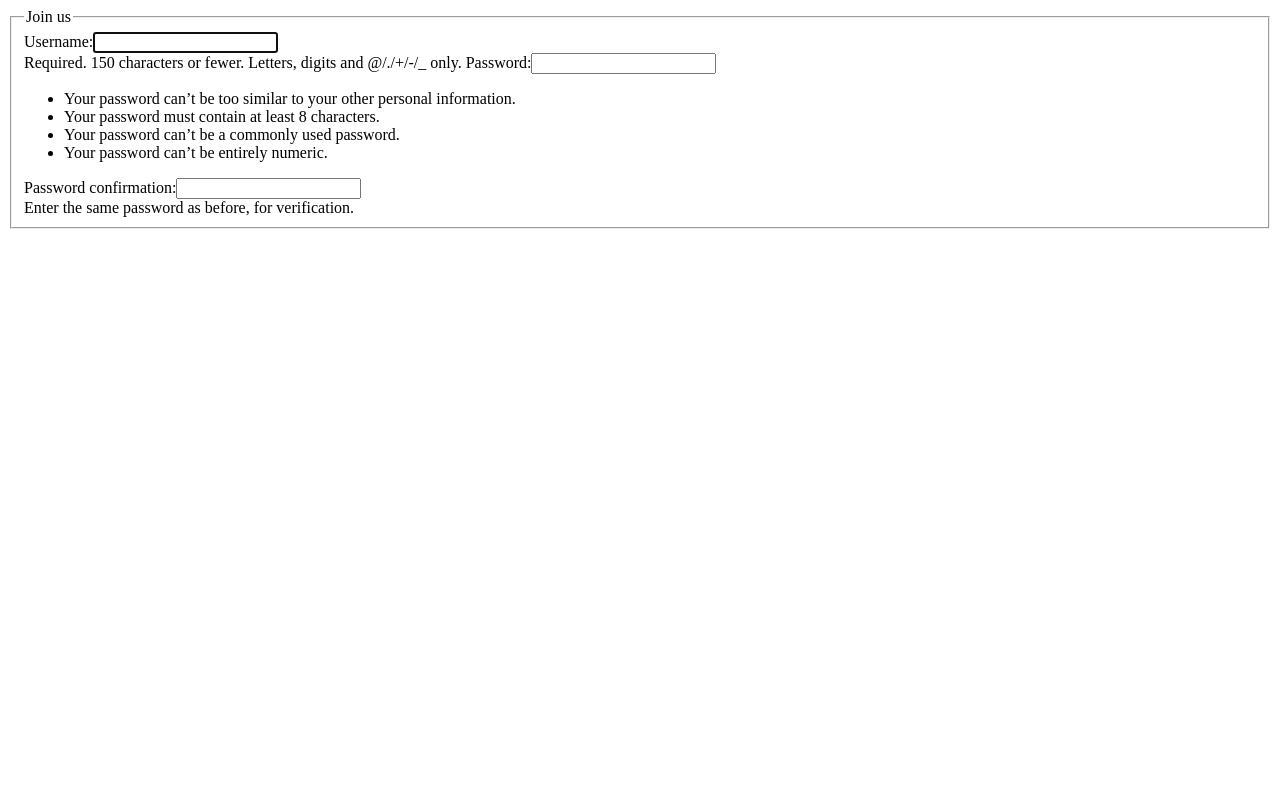
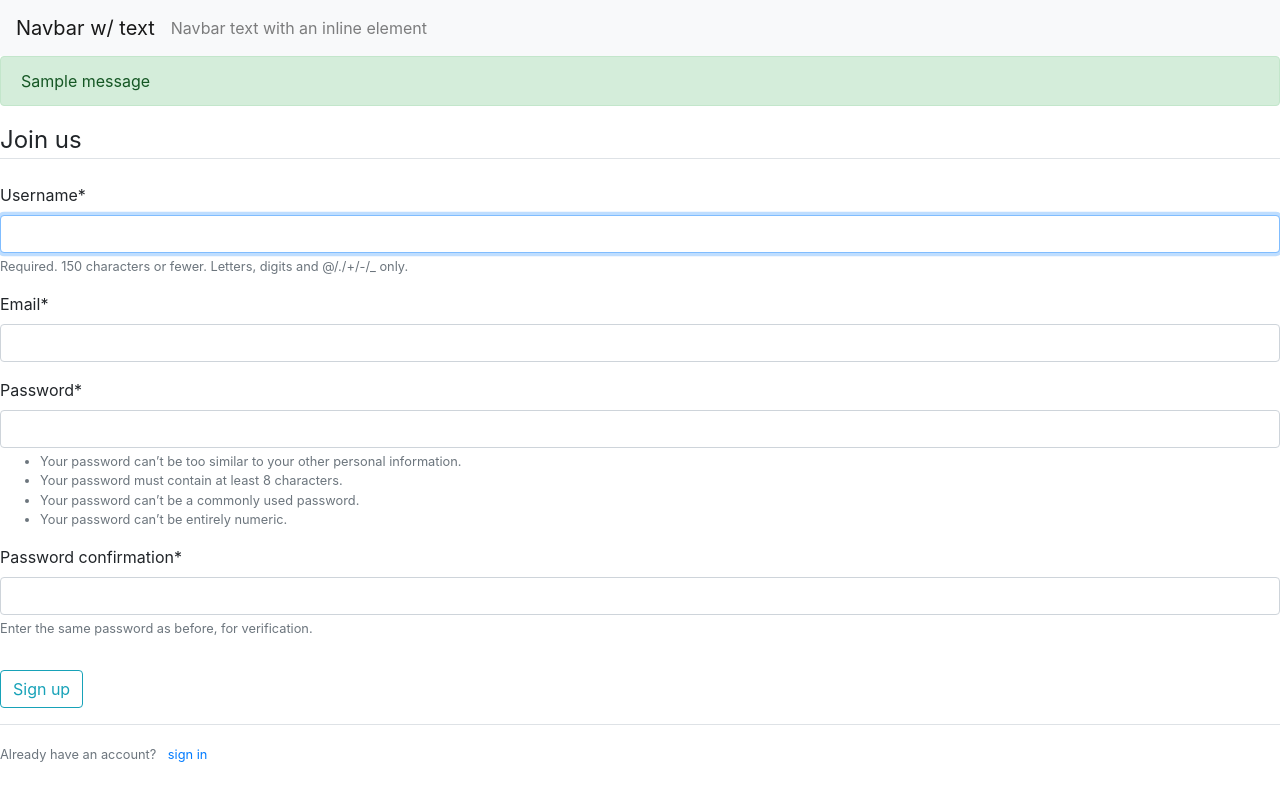
Before and after one commit to PierreKimbanziR/newsread, a Django app: page /register/ in a window 1280 px wide. Run offline with Django 3.2, Linux system fonts and the light colour scheme; one stand-in notice (Sample message) is shown; some libraries are stand-ins or nearby versions.

Commit message:
add some style to register form

```diff
--- a/App/settings.py
+++ b/App/settings.py
@@ -38,7 +38,8 @@ INSTALLED_APPS = [
     'django.contrib.messages',
     'django.contrib.staticfiles',
     'newspages',
-    'users'
+    'users',
+    'crispy_forms'
 ]
 
 MIDDLEWARE = [
@@ -120,3 +121,5 @@ USE_TZ = True
 # https://docs.djangoproject.com/en/3.1/howto/static-files/
 
 STATIC_URL = '/static/'
+
+CRISPY_TEMPLATE_PACK = 'bootstrap4'
--- a/newspages/templates/newspages/base.html
+++ b/newspages/templates/newspages/base.html
@@ -10,9 +10,10 @@
 <body>
 <h1>The lastest news</h1>
 
+
 {% for new, d, i, lt in news_list%}
 
-<div class="card" style="width: 18rem;">
+<div class="card" style="width: 18rem;" mx>
   <img src="{{i}}" class="card-img-top" alt="">
   <div class="card-body">
     <h5 class="card-title">{{new}}</h5>
--- /dev/null
+++ b/users/forms.py
@@ -0,0 +1,11 @@
+from django import forms
+from django.contrib.auth.models import User
+from django.contrib.auth.forms import UserCreationForm
+
+class UserRegisterFrom(UserCreationForm):
+
+    email = forms.EmailField(required=True)
+
+    class Meta:
+        model = User
+        fields = ["username", "email", "password1", "password2"]
--- a/users/templates/users/register.html
+++ b/users/templates/users/register.html
@@ -2,18 +2,48 @@
 <html lang="en">
 <head>
     <meta charset="UTF-8">
+    <link rel="stylesheet" href="https://stackpath.bootstrapcdn.com/bootstrap/4.5.2/css/bootstrap.min.css" integrity="sha384-JcKb8q3iqJ61gNV9KGb8thSsNjpSL0n8PARn9HuZOnIxN0hoP+VmmDGMN5t9UJ0Z" crossorigin="anonymous">
+
     <meta name="viewport" content="width=device-width, initial-scale=1.0">
-    <title>Document</title>
+    <title>Register</title>
 </head>
 <body>
+    <nav class="navbar navbar-expand-lg navbar-light bg-light">
+        <a class="navbar-brand" href="#">Navbar w/ text</a>
+        <button class="navbar-toggler" type="button" data-toggle="collapse" data-target="#navbarText" aria-controls="navbarText" aria-expanded="false" aria-label="Toggle navigation">
+          <span class="navbar-toggler-icon"></span>
+        </button>
+        <div class="collapse navbar-collapse" id="navbarText">
+          <span class="navbar-text">
+            Navbar text with an inline element
+          </span>
+        </div>
+      </nav>
+      {%  if messages %}
+      {% for message in messages %}
+      <div class="alert alert-{{message.tags}}">
+          {{message}}
+      </div>
+      {% endfor %}
+      {% endif %}
+      {% load crispy_forms_tags %}
     <div class="content-section">
         <form method="POST">
             {% csrf_token %}
             <fieldset class="form-group">
                 <legend class="border-bottom mb-4">Join us</legend>
-                {{form}}
+                {{ form|crispy }}
             </fieldset>
+            <div class="form-group">
+                <button class="btn btn-outline-info" type="submit">Sign up</button>
+            </div>
         </form>
+        <div class="border-top pt-3">
+            <small  class="text-muted">Already have an account? <a class="ml-2" href="#">sign in</a></small>
+        </div>
     </div>
+    <script src="https://code.jquery.com/jquery-3.5.1.slim.min.js" integrity="sha384-DfXdz2htPH0lsSSs5nCTpuj/zy4C+OGpamoFVy38MVBnE+IbbVYUew+OrCXaRkfj" crossorigin="anonymous"></script>
+<script src="https://cdn.jsdelivr.net/npm/popper.js@1.16.1/dist/umd/popper.min.js" integrity="sha384-9/reFTGAW83EW2RDu2S0VKaIzap3H66lZH81PoYlFhbGU+6BZp6G7niu735Sk7lN" crossorigin="anonymous"></script>
+<script src="https://stackpath.bootstrapcdn.com/bootstrap/4.5.2/js/bootstrap.min.js" integrity="sha384-B4gt1jrGC7Jh4AgTPSdUtOBvfO8shuf57BaghqFfPlYxofvL8/KUEfYiJOMMV+rV" crossorigin="anonymous"></script>
 </body>
 </html>
--- a/users/views.py
+++ b/users/views.py
@@ -1,6 +1,15 @@
-from django.shortcuts import render
-from django.contrib.auth.forms import UserCreationForm
+from django.shortcuts import render, redirect
+from django.contrib import messages
+from .forms import UserRegisterFrom
 
 def register(request):
-    form = UserCreationForm()
+    if request.method == 'POST':
+        form = UserRegisterFrom(request.POST)
+        if form.is_valid():
+            form.save()
+            username = form.cleaned_data.get('username')
+            messages.success(request, f'Account created for {username}.')
+            return redirect('bbc-news')
+    else:
+        form = UserRegisterFrom()
     return render(request, 'users/register.html', {'form':form})
```
Also changed, not shown: db.sqlite3.
